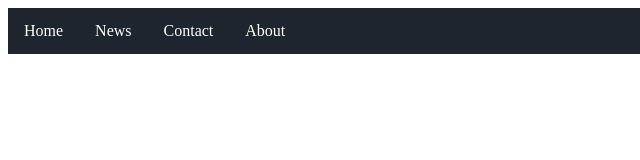
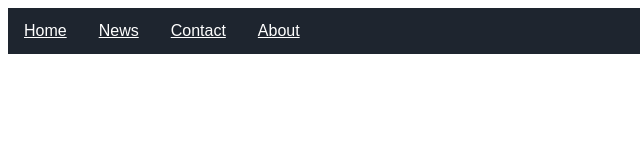
Before and after one commit to lckssng/kingsandemeralds, a plain HTML site: page index.html in a window 1280 px wide. Shown: the full height of the page, 0-640 px from the left. Drawn offline with Linux system fonts and the light colour scheme.

Commit message:
Update style.css

```diff
--- a/style.css
+++ b/style.css
@@ -19,7 +19,7 @@ li a {
   color: white;
   text-align: center;
   padding: 14px 16px;
-  text-decoration: none;
+  font-family: 'BenchNine', sans-serif;
 }
 
 li a:hover:not(.active) {
```
